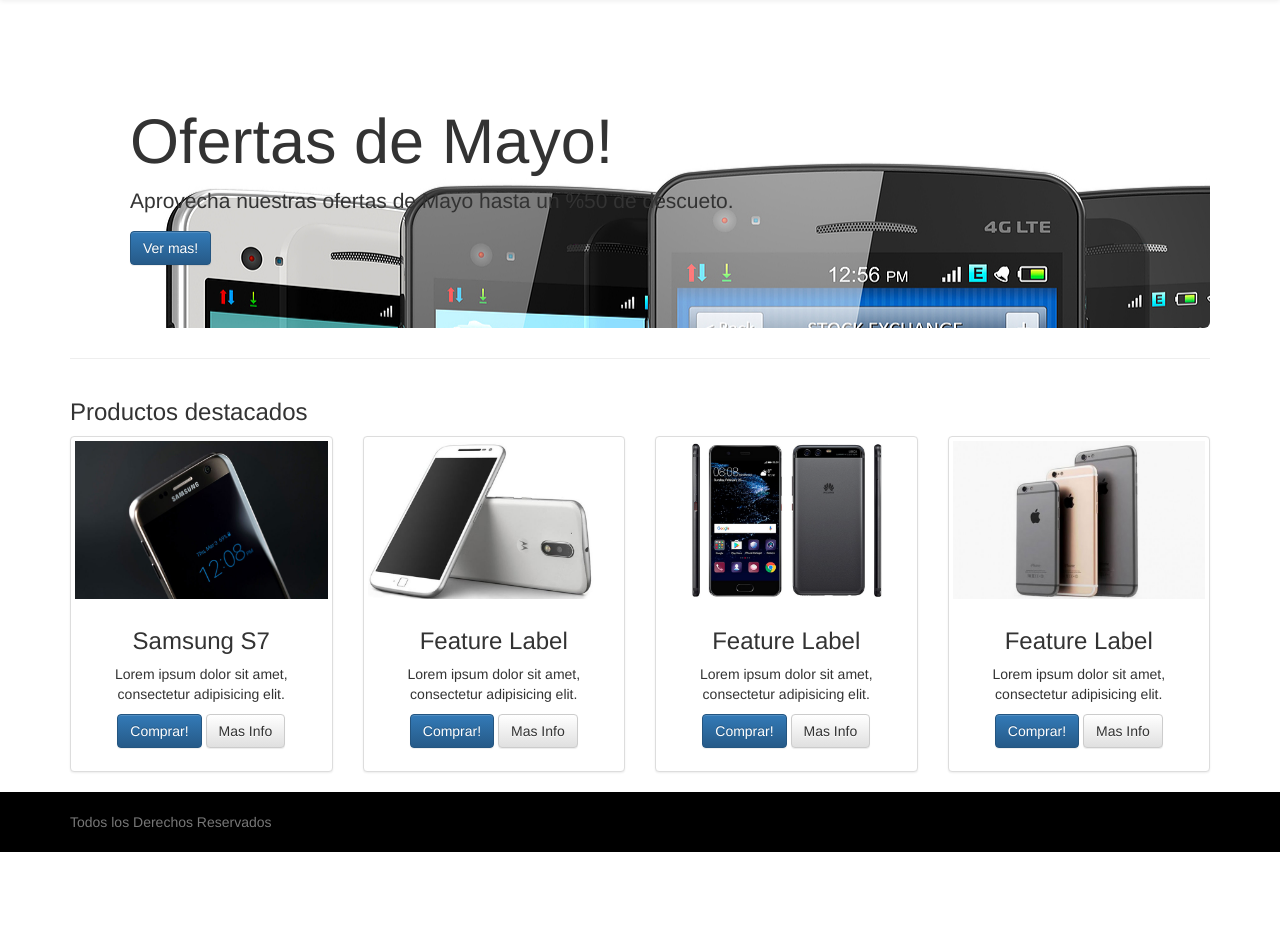
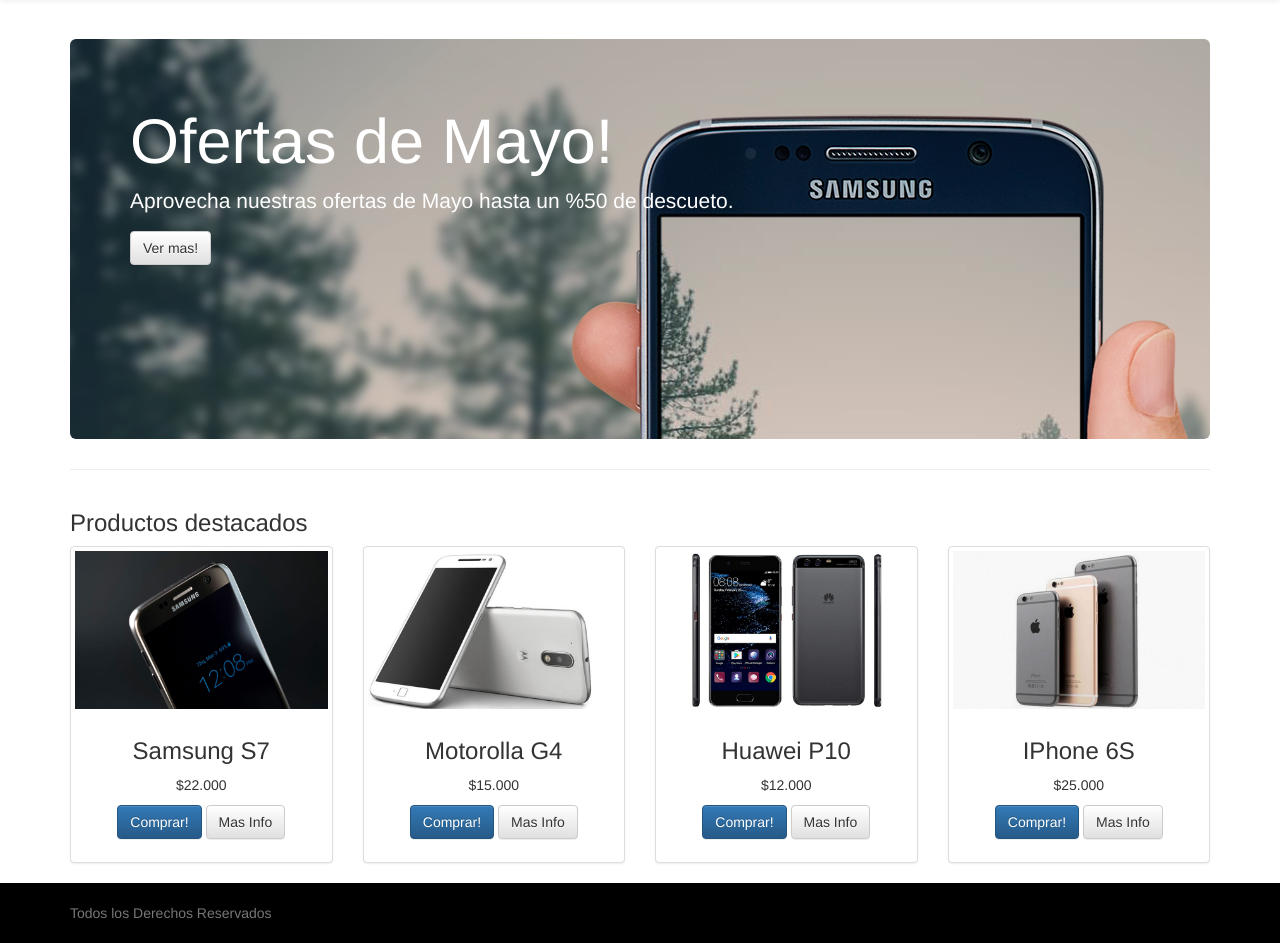
Before and after one commit to Martink137/dhcommerce, a PHP site: page / in a window 1280 px wide. Shown: the part 51-994 px from the top of the page. Before the commit the page ends 903 px from the top, so only its background shows below. Run offline with PHP 8.4, Linux system fonts and the light colour scheme; some libraries are stand-ins or nearby versions.

Commit message:
fixed image home page
corregido el fondo del header
agregados estilos css

```diff
--- a/css/style.css
+++ b/css/style.css
@@ -9,8 +9,18 @@ body {
 }
 
 header {
-  background-image: url(../images/fondo.png);
+  background-image: url(../images/fondo.jpg);
+  height: 400px;
 }
+
+header p {
+  color: white;
+}
+
+header h1 {
+  color: white;
+}
+
 
 
 .footer {
--- a/index.html
+++ b/index.html
@@ -49,9 +49,9 @@
 
         <!-- Jumbotron Header -->
         <header class="jumbotron hero-spacer">
-            <h1>Ofertas de Mayo!</h1>
+            <h1 style="color: white">Ofertas de Mayo!</h1>
             <p>Aprovecha nuestras ofertas de Mayo hasta un %50 de descueto.</p>
-            <p><a class="btn btn-primary btn-large">Ver mas!</a>
+            <p><a class="btn btn-default btn-large">Ver mas!</a>
             </p>
         </header>
 
@@ -73,7 +73,7 @@
                     <img src="images/samsung-galaxy-s7-800x500.jpg" alt="">
                     <div class="caption">
                         <h3>Samsung S7</h3>
-                        <p>Lorem ipsum dolor sit amet, consectetur adipisicing elit.</p>
+                        <p>$22.000</p>
                         <p>
                             <a href="#" class="btn btn-primary">Comprar!</a> <a href="#" class="btn btn-default">Mas Info</a>
                         </p>
@@ -85,8 +85,8 @@
                 <div class="thumbnail">
                     <img src="images/Motorola-Moto-G4.jpg" alt="">
                     <div class="caption">
-                        <h3>Feature Label</h3>
-                        <p>Lorem ipsum dolor sit amet, consectetur adipisicing elit.</p>
+                        <h3>Motorolla G4</h3>
+                        <p>$15.000</p>
                         <p>
                             <a href="#" class="btn btn-primary">Comprar!</a> <a href="#" class="btn btn-default">Mas Info</a>
                         </p>
@@ -98,8 +98,8 @@
                 <div class="thumbnail">
                     <img src="images/huawei-p10.png" alt="">
                     <div class="caption">
-                        <h3>Feature Label</h3>
-                        <p>Lorem ipsum dolor sit amet, consectetur adipisicing elit.</p>
+                        <h3>Huawei P10</h3>
+                        <p>$12.000</p>
                         <p>
                             <a href="#" class="btn btn-primary">Comprar!</a> <a href="#" class="btn btn-default">Mas Info</a>
                         </p>
@@ -111,8 +111,8 @@
                 <div class="thumbnail">
                     <img src="images/iphone.jpg" alt="">
                     <div class="caption">
-                        <h3>Feature Label</h3>
-                        <p>Lorem ipsum dolor sit amet, consectetur adipisicing elit.</p>
+                        <h3>IPhone 6S</h3>
+                        <p>$25.000</p>
                         <p>
                             <a href="#" class="btn btn-primary">Comprar!</a> <a href="#" class="btn btn-default">Mas Info</a>
                         </p>
```
Also changed, not shown: images/fondo.jpg (added), images/fondo.png (deleted).
